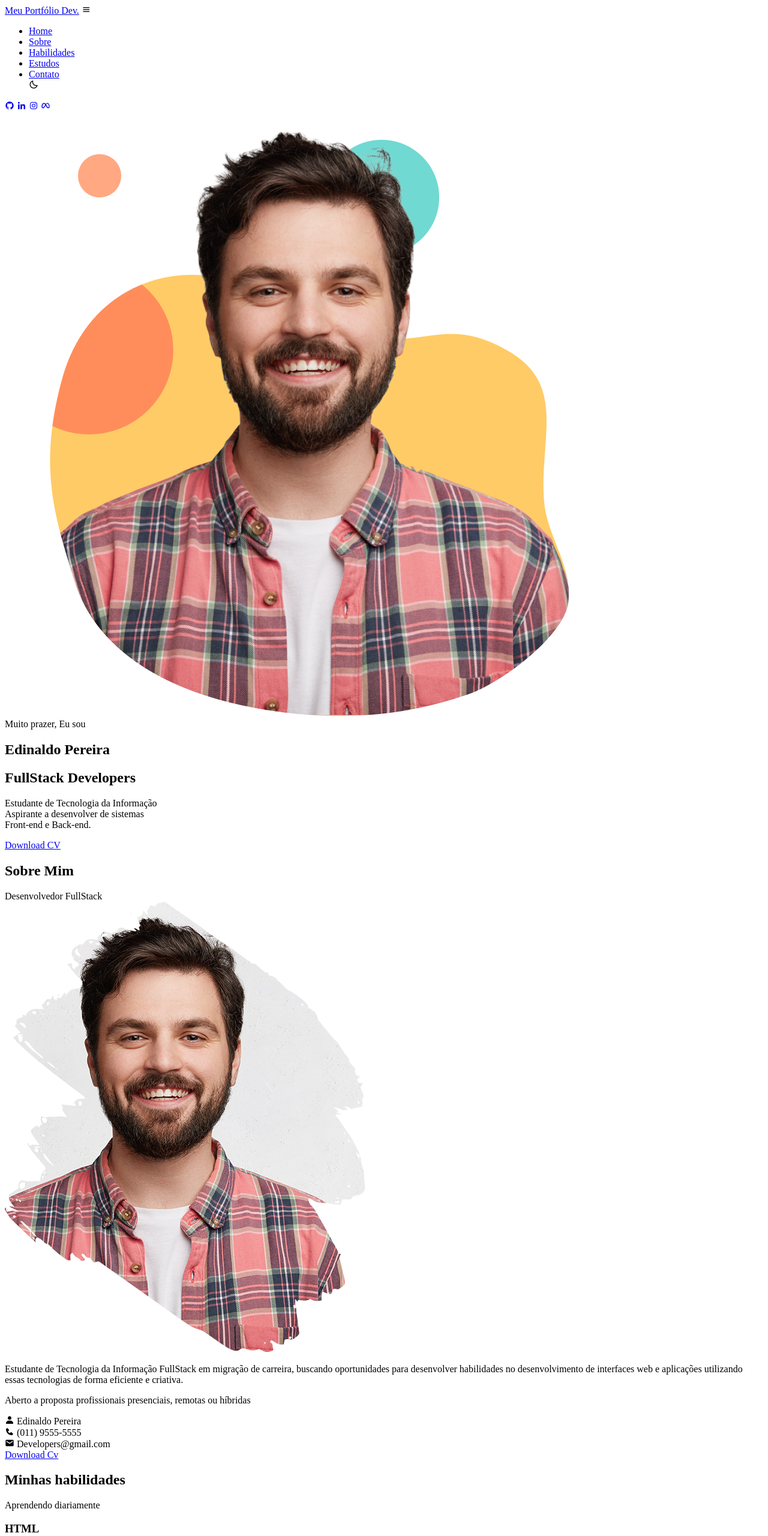
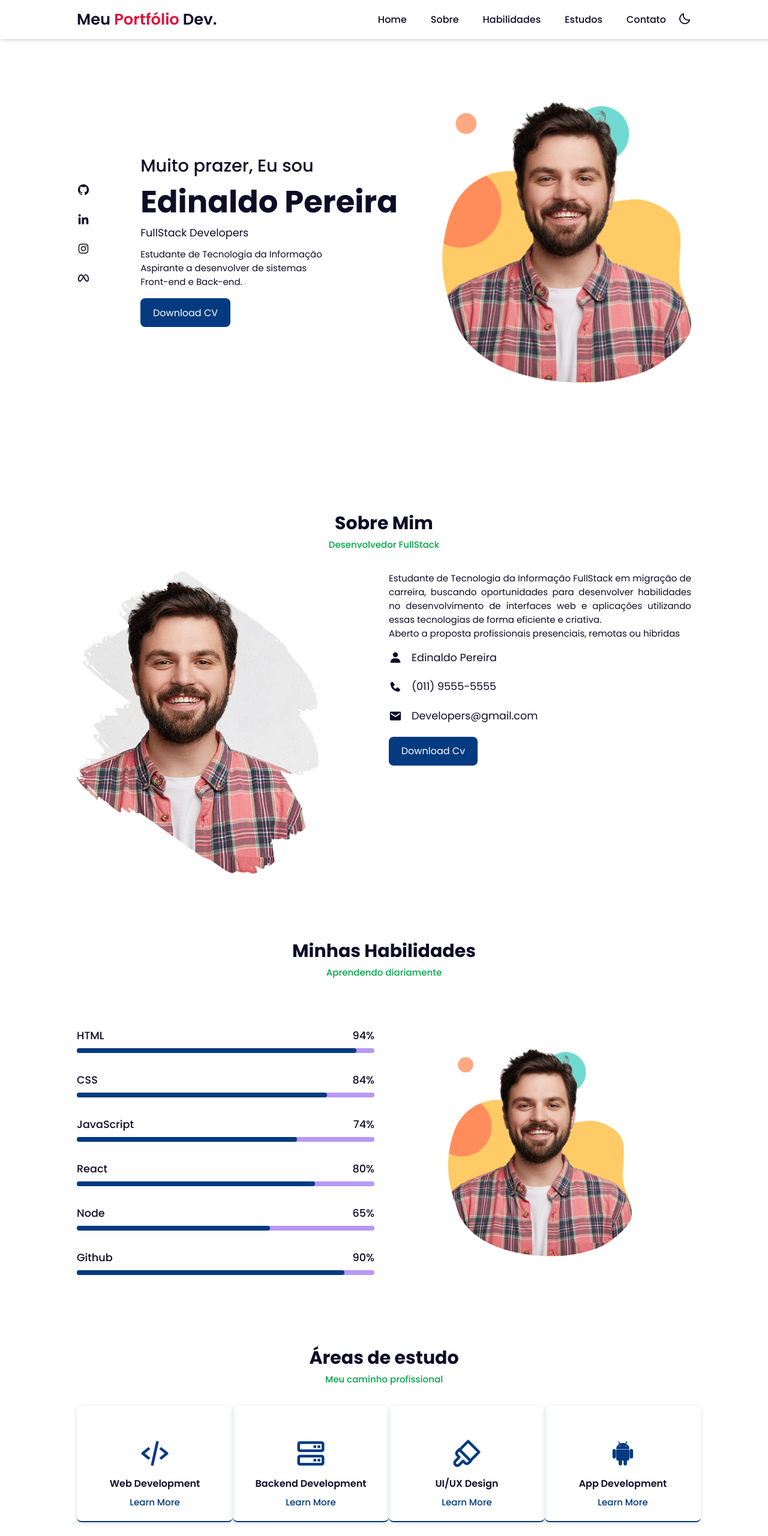
Before and after one commit to gabybenjamim/Portifolio, a plain HTML site: page index.html in a window 1280 px wide. Shown: the top 2560 px of the page at 60% size. Drawn offline with nearby package versions, Linux system fonts and the light colour scheme.

Commit message:
portifolio

```diff
--- a/css/style.css
+++ b/css/style.css
@@ -0,0 +1,470 @@
+@import url("https://fonts.googleapis.com/css2?family=Poppins:wght@200;300;400;500;600;700&display=swap");
+
+* {
+    margin: 0;
+    padding: 0;
+    box-sizing: border-box;
+    list-style: none;
+    text-decoration: none;
+    scroll-behavior: smooth;
+    scroll-padding-top: 2rem;
+    font-family: "Poppins", sans-serif;
+}
+
+:root {
+    --main-color: #033a80;
+    --bg-color: #fff;
+    --text-color: #0f0c27;
+    --hover: hsl(260, 100%, 51%);
+    --big-font: 3.2rem;
+    --medium-font: 1.8rem;
+    --p-font: 0.941rem;
+}
+
+section {
+    padding: 50px 10%;
+}
+
+body.active {
+    --text-color: #fff;
+    --bg-color: #0f0c27;
+}
+
+body {
+    background: var(--bg-color);
+    color: var(--text-color);
+}
+
+*::selection {
+    color: var(--bg-color);
+    background: var(--main-color);
+}
+
+.heading {
+    text-align: center;
+}
+
+.heading h2 {
+    font-size: 30px;
+}
+
+.heading span {
+    font-size: var(--p-font);
+    color: rgb(2, 166, 70);
+}
+
+header {
+    position: fixed;
+    width: 100%;
+    top: 0;
+    right: 0;
+    z-index: 1000;
+    display: flex;
+    align-items: center;
+    justify-content: space-between;
+    background: var(--bg-color);
+    padding: 13px 10%;
+    transition: 0.2s;
+    box-shadow: -3px -3px 7px #ffffff73,
+        2px 2px 5px rgba(94, 104, 121, 0.288);
+}
+
+header.shadow {
+    box-shadow: 0 0 4px rgb(14 55 54 / 15%);
+}
+
+.logo {
+    font-size: 1.61rem;
+    font-weight: 600;
+    color: var(--text-color);
+}
+
+.logo span {
+    font-size: 1.61rem;
+    font-weight: 600;
+    color: crimson;
+}
+
+.navbar {
+    display: flex;
+}
+
+.navbar a {
+    font-size: 1rem;
+    padding: 10px 20px;
+    color: var(--text-color);
+    font-weight: 500;
+}
+
+.navbar a:hover {
+    color: var(--hover);
+}
+
+#menu-icon {
+    font-size: 24px;
+    cursor: pointer;
+    z-index: 10001;
+    display: none;
+}
+
+#darkmode {
+    font-size: 22px;
+    cursor: pointer;
+}
+
+.home {
+    position: relative;
+    width: 100%;
+    min-height: 100vh;
+    display: grid;
+    grid-template-columns: 0.2fr 1fr 1fr;
+    align-items: center;
+    gap: 1rem;
+}
+
+.home-img {
+    order: 3;
+}
+
+.home-img img {
+    width: 100%;
+}
+
+.home-text span {
+    font-size: var(--medium-font);
+    font-weight: 500;
+}
+
+.home-text h1 {
+    font-size: var(--big-font);
+}
+
+.home-text h2 {
+    font-size: 1.1rem;
+    font-weight: 400;
+}
+
+.home-text p {
+    font-size: var(--p-font);
+    font-weight: 400;
+    margin: 0.7rem 0 1rem;
+}
+
+.social {
+    display: flex;
+    flex-direction: column;
+}
+
+.social a {
+    margin-bottom: 1rem;
+    font-size: 22px;
+    color: var(--text-color);
+}
+
+.social a:hover {
+    color: var(--hover);
+}
+
+.btn {
+    display: inline-block;
+    background: var(--main-color);
+    color: #fff;
+    padding: 0.7rem 1.3rem;
+    border-radius: 0.5rem;
+}
+
+.btn:hover {
+    background: var(--hover);
+}
+
+.about-container {
+    display: grid;
+    grid-template-columns: repeat(2, 1fr);
+    gap: 1rem;
+    margin-top: 2rem;
+}
+
+.about-img img {
+    width: 80%;
+    border-radius: 0.5rem;
+}
+
+.about-text p {
+    font-size: var(--p-font);
+    font-weight: 400;
+    text-align: justify;
+}
+
+.information {
+    margin: 1rem 0 1.4rem;
+}
+
+.information .info-box {
+    display: flex;
+    align-items: center;
+    margin-bottom: 1.4rem;
+}
+
+.information .info-box .bx {
+    font-size: 22px;
+}
+
+.information .info-box span {
+    font-weight: 400;
+    margin-left: 1rem;
+}
+.skills-container {
+    display: grid;
+    grid-template-columns: repeat(2, 1fr);
+    align-items: center;
+    gap: 2rem;
+    margin-top: 4rem;
+}
+.skills-img img {
+    width: 80%;
+    padding-left: 4rem;
+    object-position: center;
+}
+.bars-box {
+    position: relative;
+    display: flex;
+    justify-content: space-between;
+    align-items: center;
+    padding: 1rem 0;
+    margin-bottom: 1rem;
+}
+.bars-box h3,
+span {
+  font-size: 1.1rem;
+  font-weight: 500;
+}
+.light-bar {
+    position: absolute;
+    bottom: 0;
+    left: 0;
+    width: 100%;
+    height: 0.5rem;
+    background: hsla(260, 100%, 44%, 0.4);
+    border-radius: 0.5rem;
+}
+.percent-bar {
+    position: absolute;
+    bottom: 0;
+    left: 0;
+    height: 0.5rem;
+    background: var(--main-color);
+    border-radius: 0.5rem;
+}
+.html-bar {
+    width: 94%;
+}
+.css-bar {
+    width: 84%;
+}
+.js-bar {
+    width: 74%;
+}
+.react-bar {
+    width: 80%;
+}
+.node-bar {
+    width: 65%;
+}
+.git-bar {
+    width: 90%;
+}
+
+.services-content {
+    display: grid;
+    grid-template-columns: repeat(auto-fit, minmax(200px, auto));
+    justify-content: center;
+    gap: 1rem;
+    margin-top: 2rem;
+}
+.services-box{
+    padding: 20px;
+    width: 260px;
+    display: flex;
+    flex-direction: column;
+    align-items: center;
+    text-align: center;
+    border-radius: 0.5rem;
+    border-bottom: 2px solid var(--main-color);
+    box-shadow: 0 2px 7px rgb(14 55 54 / 15%);
+}
+.services-box:hover{
+    background-color: #02225a;
+}
+.services-box h3{
+    font-size: 1rem;
+    font-weight: 600;
+    margin: 0.7rem 0 0.4rem;
+}
+.services-box h3{
+    font-size: 1rem;
+    font-weight: 600;
+    margin: 0.7rem 0 0.4rem;
+}
+.services-box .bx{
+    padding-top: 2rem;
+    font-size: 54px;
+    color: var(--main-color);
+}
+.services-box a{
+    color: var(--main-color);
+    font-size: var(--p-font);
+    font-weight: 500;
+}
+.services-box:hover a{
+    color: #8b8a8f;
+}
+.contact-form{
+    display: grid;
+    place-items: center;
+    margin-top: 2rem;
+}
+.contact-form form{
+    display: flex;
+    flex-direction: column;
+    width: 650px;
+}
+form input,
+textarea{
+    padding: 15px;
+    border-radius: 0.5rem;
+    width: 100%;
+    border: none;
+    outline: none;
+    background: hsla(260, 100%, 44%, 0.1);
+    margin-bottom: 1rem;
+    color: var(--text-color);
+}
+form textarea {
+    resize: none;
+    height: 200px;
+}
+.contact-button {
+    width: 160px;
+    cursor: pointer;
+    background: #2768d9;
+    color: #fff;
+    justify-content: center;
+    text-transform: uppercase;
+    letter-spacing: 1px;
+    margin-left: 35%;
+}
+.contact-button:hover{
+    background: var(--hover);
+}
+.footer{
+    display: grid;
+    place-items: center;
+    padding: 20px;
+    color: #000;
+}
+.footer h2{
+    font-size: 1.5rem;
+    margin-bottom: 1.6rem;
+    color: var(--text-color);
+}
+.footer-social a i {
+    color: rgb(10, 26, 208);
+    font-size: 25px;
+    margin-left: 10px;
+    text-align: center;
+    line-height: 40px;
+    background-color: #fff;
+    border-radius: 50%;
+    width: 40px;
+    height: 40px;
+}
+.copyright{
+    padding: 20px;
+    background: var(--main-color);
+    text-align: center;
+    color: #fff;
+}
+.copyright a{
+    color: #22cf91;
+}
+
+@media (max-width: 991px) {
+    header{
+        padding: 18px 4%;
+    }
+    section {
+        padding: 50px 4%;
+    }
+}
+@media (max-width: 881px) {
+    :root{
+        --big-font: 2.7rem;
+        --medium-font: 1.4rem;
+    }
+
+    header{
+        padding: 11px 4%;
+    }
+    header .navbar {
+        position: absolute;
+        top: -500px;
+        left: 0;
+        right: 0;
+        display: flex;
+        flex-direction: column;
+        background: var(--bg-color);
+        box-shadow: 0 4px 4px rgb( 0 0 0 /10%);
+        transition: 0.2s ease;
+        text-align: center;
+    }
+    .navbar.active{
+        top: 100%;
+    }
+    .navbar a{
+        padding: 1.5rem;
+        display: block;
+        background: var(--bg-color);
+    }
+    #darkmode{
+        position: absolute;
+        top: 1.4rem;
+        right: 2rem;
+    }
+    .scroll-down{
+        display: none;
+    }
+    .home{
+        grid-template-columns: 0.5fr 3fr;
+    }
+    .home-text{
+        grid-column: 1/3;
+        padding-left: 1.4rem;
+    }
+    .home-img{
+        order: initial;
+    }
+    .about-container{
+        grid-template-columns: 1fr;
+    }
+    .about-img {
+        display: flex;
+        justify-content: center;
+    }
+    .skills-container{
+        grid-template-columns: 1fr;
+    }
+    .skills-img img{
+        padding-left: 0;
+    }
+    .skills-img{
+        padding-top: 2rem;
+        display: flex;
+        justify-content: center;
+    }
+    .contact-form form{
+        width: 300px;
+    }
+    .contact-button{
+        margin-left: 25%;
+    }
+}
--- a/index.html
+++ b/index.html
@@ -1,20 +1,24 @@
 <!DOCTYPE html>
-<html lang="en">
+<html lang="pt-br">
 
 <head>
     <meta charset="UTF-8">
+    <meta http-equiv="X-UA-Compatible" content="IE=edge">
     <meta name="viewport" content="width=device-width, initial-scale=1.0">
-    <script src="js/script.js"></script>
+    <title> Portfolio Pessoal - Estudantes de Tecnologia da Informação </title>
     <link rel="stylesheet" href="css/style.css">
+    <scipt defer src="js/script.js"></scipt>
     <link rel="stylesheet" href="https://cdn.jsdelivr.net/npm/boxicons@latest/css/boxicons.min.css">
-    <title>Portifólio</title>
+    <!-- Referência de icones -  https://boxicons.com/?query=social -->
 </head>
 
 <body>
     <!-- Navbar  Section Start -->
     <header>
         <a href="#" class="logo">Meu <span> Portfólio</span> Dev.</a>
+
         <div class="bx bx-menu" id="menu-icon"></div>
+
         <ul class="navbar">
             <li><a href="#home">Home</a></li>
             <li><a href="#about">Sobre</a></li>
@@ -32,6 +36,7 @@
             <a href="#"><i class='bx bxl-linkedin'></i></a>
             <a href="#"><i class='bx bxl-instagram'></i></a>
             <a href="#"><i class='bx bxl-meta'></i></a>
+
         </div>
         <div class="home-img">
             <img src="img/main2.png" alt="">
@@ -57,17 +62,21 @@
                 <img src="img/main.png" alt="">
             </div>
             <div class="about-text">
-                <p>Estudante de Tecnologia da Informação FullStack em migração de carreira, buscando oportunidades para desenvolver habilidades no desenvolvimento de interfaces web e aplicações utilizando essas tecnologias de forma eficiente e criativa.</p>
-                <p>Aberto a proposta profissionais presenciais, remotas ou híbridas</p>
+                <p>Estudante de Tecnologia da Informação FullStack em migração de carreira, buscando oportunidades para
+                    desenvolver habilidades no desenvolvimento de interfaces web e aplicações utilizando essas
+                    tecnologias de forma eficiente e criativa.</p>
+                <p>Aberto a proposta profissionais presenciais, remotas ou hibridas</p>
                 <div class="information">
                     <div class="info-box">
                         <i class='bx bxs-user'></i>
                         <span>Edinaldo Pereira</span>
                     </div>
+
                     <div class="info-box">
                         <i class='bx bxs-phone'></i>
                         <span>(011) 9555-5555</span>
                     </div>
+
                     <div class="info-box">
                         <i class='bx bxs-envelope'></i>
                         <span>Developers@gmail.com</span>
@@ -81,59 +90,57 @@
     <!-- Skills Section Start -->
     <section class="skills" id="skills">
         <div class="heading">
-            <h2>Minhas habilidades</h2>
+            <h2>Minhas Habilidades</h2>
             <span>Aprendendo diariamente</span>
         </div>
-        <div class="skills-containter">
+        <div class="skills-container">
+            <div class="bars">
 
                 <div class="bars-box">
                     <h3>HTML</h3>
+                    <span>94%</span>
+                    <div class="light-bar"></div>
+                    <div class="percent-bar html-bar"></div>
+                </div>
+
+                <div class="bars-box">
+                    <h3>CSS</h3>
                     <span>84%</span>
                     <div class="light-bar"></div>
-                <div class="porcent-bar css-bar"></div>
+                    <div class="percent-bar css-bar"></div>
                 </div>
                 <div class="bars-box">
-                <h3>CSS</h3>
-                <span>44%</span>
-                <div class="light-bar"></div>
-                <div class="porcent-bar css-bar"></div>
-            </div>
-            <div class="bars-box">
-                <h3>Java Script</h3>
+                    <h3>JavaScript</h3>
                     <span>74%</span>
                     <div class="light-bar"></div>
-                <div class="porcent-bar css-bar"></div>
+                    <div class="percent-bar js-bar"></div>
                 </div>
                 <div class="bars-box">
                     <h3>React</h3>
                     <span>80%</span>
                     <div class="light-bar"></div>
-                <div class="porcent-bar css-bar"></div>
-            </div>
-            <div class="bars-box">
-                <h3>React</h3>
-                <span>80%</span>
-                <div class="light-bar"></div>
-                <div class="porcent-bar css-bar"></div>
+                    <div class="percent-bar react-bar"></div>
                 </div>
                 <div class="bars-box">
                     <h3>Node</h3>
                     <span>65%</span>
                     <div class="light-bar"></div>
-                <div class="porcent-bar css-bar"></div>
+                    <div class="percent-bar node-bar"></div>
                 </div>
                 <div class="bars-box">
-                <h3>Git | Git Hube</h3>
+                    <h3>Github</h3>
                     <span>90%</span>
                     <div class="light-bar"></div>
-                <div class="porcent-bar css-bar"></div>
+                    <div class="percent-bar git-bar"></div>
                 </div>
             </div>
             <div class="skills-img">
-            <img src="img/main2.png" alt="skill">
+                <img src="img/main2.png" alt="Skill">
             </div>
         </div>
     </section>
+    <!-- Skills Section End -->
+    <!-- Services Section Start -->
     <section class="services" id="services">
         <div class="heading">
             <h2>Áreas de estudo</h2>
@@ -164,22 +171,34 @@
     </section>
     <!-- Services Section End -->
     <!-- Contact Section Start -->
-    <section class="content" id="contact">
+    <section class="contact" id="contact">
         <div class="heading">
             <h2>Fale comigo</h2>
             <span>Que tal mandar uma mensagem?</span>
         </div>
-        <div class="contant-form">
+        <div class="contact-form">
             <form action="">
                 <input type="text" placeholder="Nome">
                 <input type="email" name="" id="" placeholder="Email">
                 <textarea name="" id="" cols="30" rows="10" placeholder="Escreva sua mensagem aqui..."></textarea>
-                <input type="buttom" value="Enviar" class="contact-button">
+                <input type="button" value="Enviar" class="contact-button">
             </form>
         </div>
     </section>
     <!-- Contact Section End -->
-
+    <div class="footer">
+        <h2>Follow Me</h2>
+        <div class="footer-social">
+            <a href="#"><i class='bx bxl-github'></i></a>
+            <a href="#"><i class='bx bxl-linkedin'></i></a>
+            <a href="#"><i class='bx bxl-instagram'></i></a>
+            <a href="#"><i class='bx bxl-meta'></i></a>
+        </div>
+    </div>
+    <div class="copyright">
+        <p>&#169; Edinaldo Pereira</p>
+    </div>
+    <!-- Javascript -->
+    <script src="js/script.js"></script>
 </body>
-
 </html>
```
Lines whose indentation alone changed are shown as unchanged.
